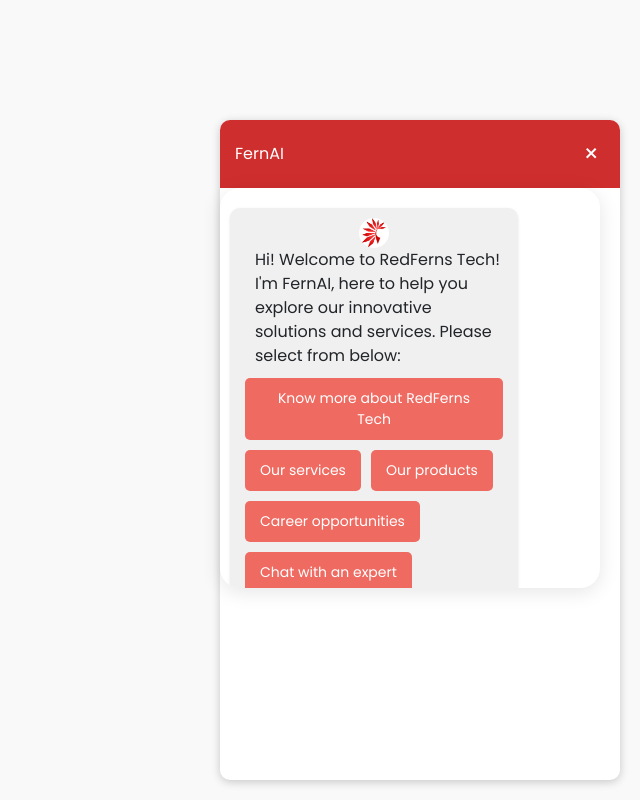
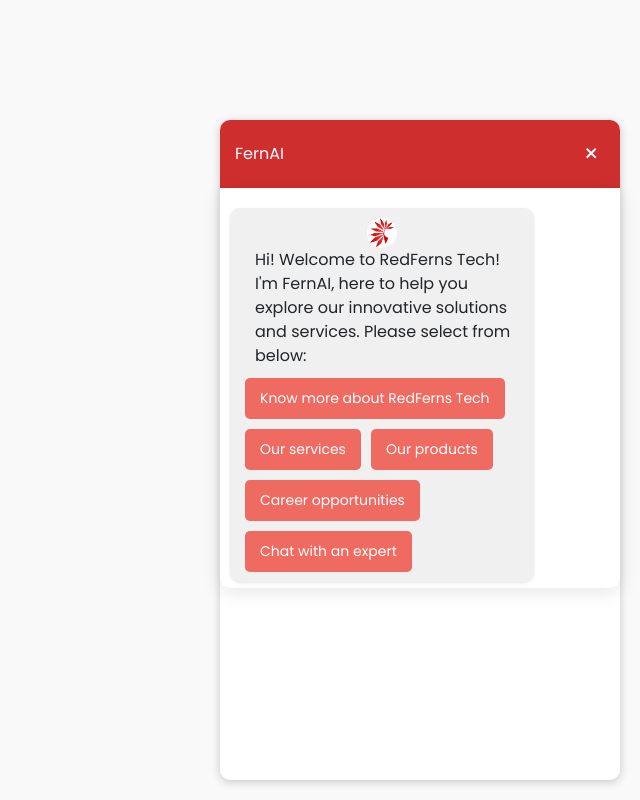
Before and after one commit to SRINIVASULU-2003/srinu, a Flask app: page / in a window 1280 px wide. Shown: the whole page, without its empty margins (640-1280 px from the left). Run offline with Flask 3, Linux system fonts and the light colour scheme; some libraries are stand-ins or nearby versions.

Commit message:
Update index.html

```diff
--- a/templates/index.html
+++ b/templates/index.html
@@ -53,13 +53,12 @@
         }
 
         .chat-box {
-            width: 380px;
-            height: 640px;
-            border-radius: 20px;
+            width: 100%;
+            height: calc(100% - 50px); /* Adjust height based on header */
+            border-radius: 0 0 10px 10px;
             box-shadow: 0 4px 20px rgba(0, 0, 0, 0.1);
+            display: flex;
             flex-direction: column;
-            bottom: 20px;
-            right: 20px;
         }
 
         .user-message, .bot-message {
```
